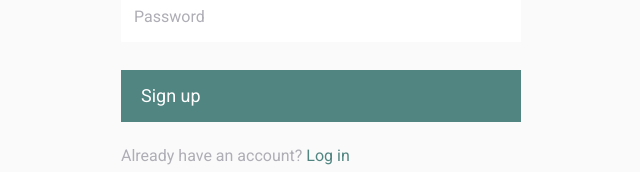
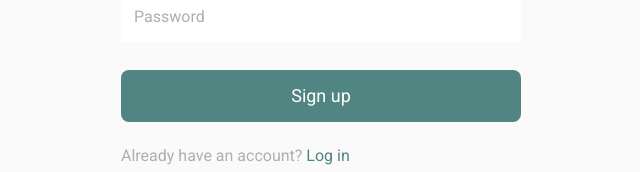
Before and after one commit to Yan4iska/kts-5, a Next.js app: page /register in a window 1280 px wide. Shown: the part 334-506 px from the top of the page, without its empty margins (319-959 px from the left). Built offline with nearby package versions, Linux system fonts and the light colour scheme; no server answers.

Commit message:
feat(ui): add shared Button component with variants, sizes and icons

```diff
--- a/src/shared/components/Button/Button.module.scss
+++ b/src/shared/components/Button/Button.module.scss
@@ -1,53 +1,131 @@
 @use '../../styles/variables' as *;
 
+$btn-radius: 8px;
+$btn-transition: 0.2s ease;
+
 .button {
-
-  --l-button-text: #{$button-color-text-primary};
-  --l-button-bg: #{$button-color-primary-bg};
+  --btn-text: #{$button-color-text-primary};
+  --btn-bg: #{$button-color-primary-bg};
+  --btn-border: transparent;
+  display: inline-flex;
+  align-items: center;
+  justify-content: center;
+  gap: 8px;
+  border-radius: $btn-radius;
+  border: 1px solid var(--btn-border);
+  cursor: pointer;
+  transition: background-color $btn-transition, color $btn-transition, border-color $btn-transition,
+    opacity $btn-transition;
+  background-color: var(--btn-bg);
+  color: var(--btn-text);
+  font: inherit;
   min-height: 52px;
   padding: $space-s $space-l;
-  border-radius: $border-radius;
-  cursor: pointer;
-  transition: background-color 0.3s ease;
-  background-color: var(--l-button-bg);
-  border: none;
-  display: inline-flex;
-  align-items: center;
+
+  &:focus-visible {
+    outline: 2px solid $color-brand;
+    outline-offset: 2px;
+  }
+
+  &:disabled,
+  &.button_disabled {
+    pointer-events: none;
+    opacity: 0.7;
+    cursor: not-allowed;
+  }
 
   &__text,
-  &__loader {
-    transition: color 0.3s ease;
+  &__loader,
+  &__iconLeft,
+  &__iconRight {
+    flex-shrink: 0;
   }
 
-  & &__text {
-    color: var(--l-button-text);
+  &__loader {
+    margin-right: 0;
   }
 
-  & &__loader {
-    color: var(--l-button-text);
-    margin-right: 8px;
-    flex-shrink: 0;
-
+  &__iconLeft {
+    display: inline-flex;
   }
 
-  &:hover {
-    --l-button-text: #{$button-color-text-primary-hover};
-    --l-button-bg: #{$button-color-primary-bg-hover};
+  &__iconRight {
+    display: inline-flex;
+  }
+}
+
+.button_variant_primary {
+  --btn-text: #{$button-color-text-primary};
+  --btn-bg: #{$button-color-primary-bg};
+
+  &:hover:not(:disabled):not(.button_disabled) {
+    --btn-text: #{$button-color-text-primary-hover};
+    --btn-bg: #{$button-color-primary-bg-hover};
   }
 
-  &:active {
-    --l-button-text: #{$button-color-text-primary-disabled};
-    --l-button-bg: #{$button-color-primary-bg-disabled};
+  &:active:not(:disabled):not(.button_disabled) {
+    --btn-text: #{$button-color-text-primary-disabled};
+    --btn-bg: #{$button-color-primary-bg-disabled};
+  }
+}
+
+.button_variant_secondary {
+  --btn-text: #{$text-color-primary};
+  --btn-bg: #{$gray};
+
+  &:hover:not(:disabled):not(.button_disabled) {
+    --btn-bg: #{$button-color-primary-bg-hover};
+    --btn-text: #{$button-color-text-primary};
   }
 
-  &:disabled {
-    pointer-events: none;
+  &:active:not(:disabled):not(.button_disabled) {
+    --btn-bg: #{$button-color-primary-bg-disabled};
+  }
+}
+
+.button_variant_outline {
+  --btn-text: #{$text-color-secondary};
+  --btn-bg: transparent;
+  --btn-border: #{$gray};
+
+  &:hover:not(:disabled):not(.button_disabled) {
+    background-color: rgba(0, 0, 0, 0.04);
   }
 
-  &_disabled {
-    --l-button-text: #{$button-color-text-primary-disabled};
-    --l-button-bg: #{$button-color-primary-bg-disabled};
+  &:active:not(:disabled):not(.button_disabled) {
+    background-color: rgba(0, 0, 0, 0.08);
+  }
+}
+
+.button_variant_ghost {
+  --btn-text: #{$text-color-primary};
+  --btn-bg: transparent;
+  --btn-border: transparent;
+
+  &:hover:not(:disabled):not(.button_disabled) {
+    background-color: rgba(0, 0, 0, 0.04);
   }
 
+  &:active:not(:disabled):not(.button_disabled) {
+    background-color: rgba(0, 0, 0, 0.08);
+  }
+}
 
+.button_size_sm {
+  min-height: 36px;
+  padding: $space-xs $space-m;
 }
+
+.button_size_md {
+  min-height: 52px;
+  padding: $space-s $space-l;
+}
+
+.button_size_lg {
+  min-height: 56px;
+  padding: $space-m $space-xl;
+}
+
+.button_fullWidth {
+  width: 100%;
+}
--- a/src/shared/components/Button/Button.tsx
+++ b/src/shared/components/Button/Button.tsx
@@ -6,24 +6,59 @@ import Text from '../Text';
 
 import s from './Button.module.scss';
 
+export type ButtonVariant = 'primary' | 'secondary' | 'outline' | 'ghost';
+export type ButtonSize = 'sm' | 'md' | 'lg';
+
 export type ButtonProps = React.ButtonHTMLAttributes<HTMLButtonElement> & {
   /** Состояние загрузки */
   loading?: boolean;
   /** Текст кнопки */
-  children: React.ReactNode;
+  children?: React.ReactNode;
+  variant?: ButtonVariant;
+  size?: ButtonSize;
+  iconLeft?: React.ReactNode;
+  iconRight?: React.ReactNode;
+  fullWidth?: boolean;
+  textView?: 'title' | 'button' | 'p-20' | 'p-18' | 'p-16' | 'p-14';
 };
 
-const Button: React.FC<ButtonProps> = ({ className, loading, children = null, ...props }) => {
+const Button: React.FC<ButtonProps> = ({
+  className,
+  loading = false,
+  children = null,
+  variant = 'primary',
+  size = 'md',
+  iconLeft,
+  iconRight,
+  fullWidth = false,
+  textView = 'button',
+  disabled,
+  ...props
+}) => {
+  const isDisabled = disabled || loading;
+
   return (
     <button
       {...props}
-      className={cn(className, s.button, props.disabled && s.button_disabled)}
-      disabled={props.disabled || loading}
+      type={props.type ?? 'button'}
+      className={cn(
+        s.button,
+        s[`button_variant_${variant}`],
+        s[`button_size_${size}`],
+        isDisabled && s.button_disabled,
+        fullWidth && s.button_fullWidth,
+        className
+      )}
+      disabled={isDisabled}
     >
       {loading && <Loader className={s.button__loader} size="s" />}
-      <Text className={s.button__text} tag="span" view="button">
-        {children}
-      </Text>
+      {iconLeft && <span className={s.button__iconLeft}>{iconLeft}</span>}
+      {children != null && children !== '' && (
+        <Text className={s.button__text} tag="span" view={textView}>
+          {children}
+        </Text>
+      )}
+      {iconRight && <span className={s.button__iconRight}>{iconRight}</span>}
     </button>
   );
 };
```
